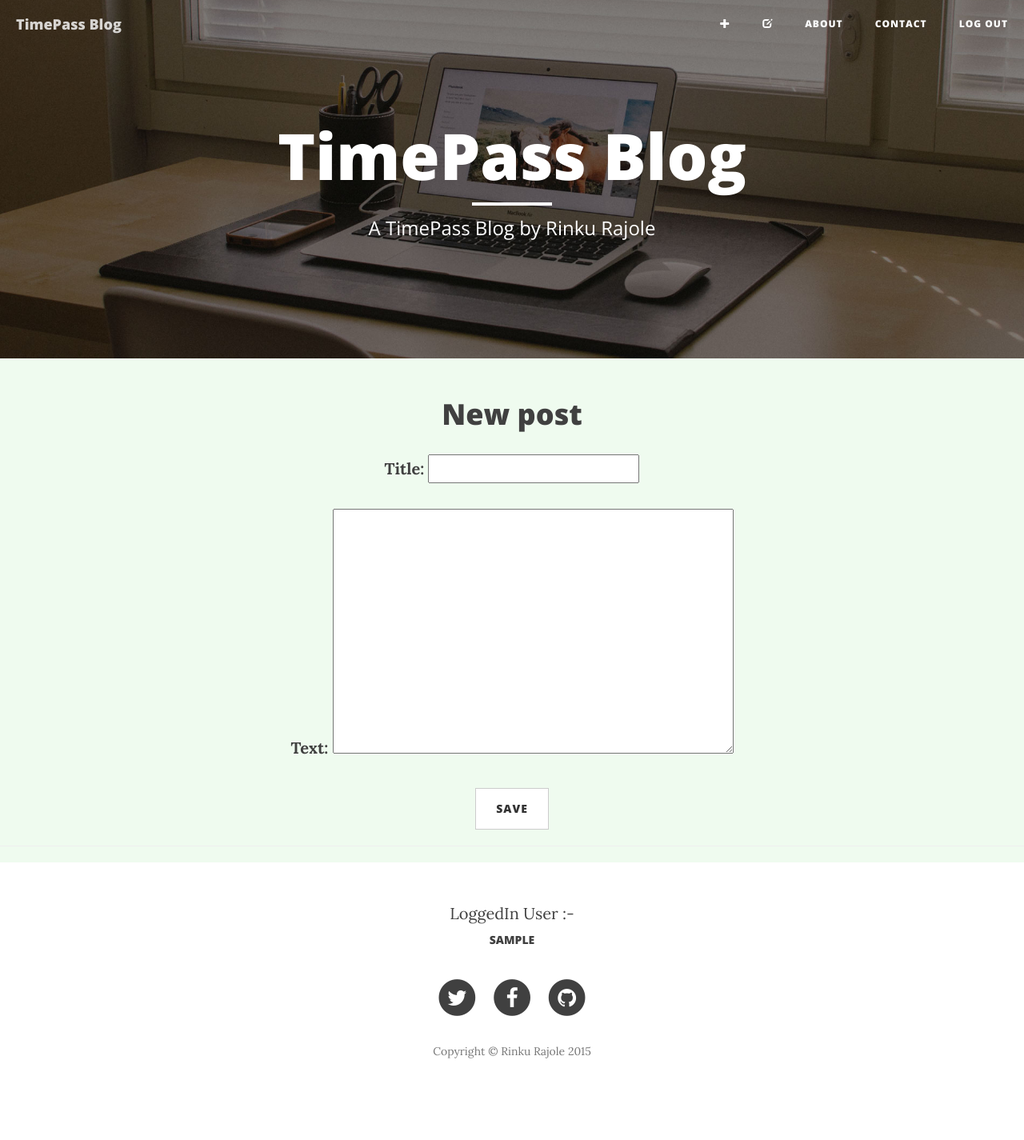
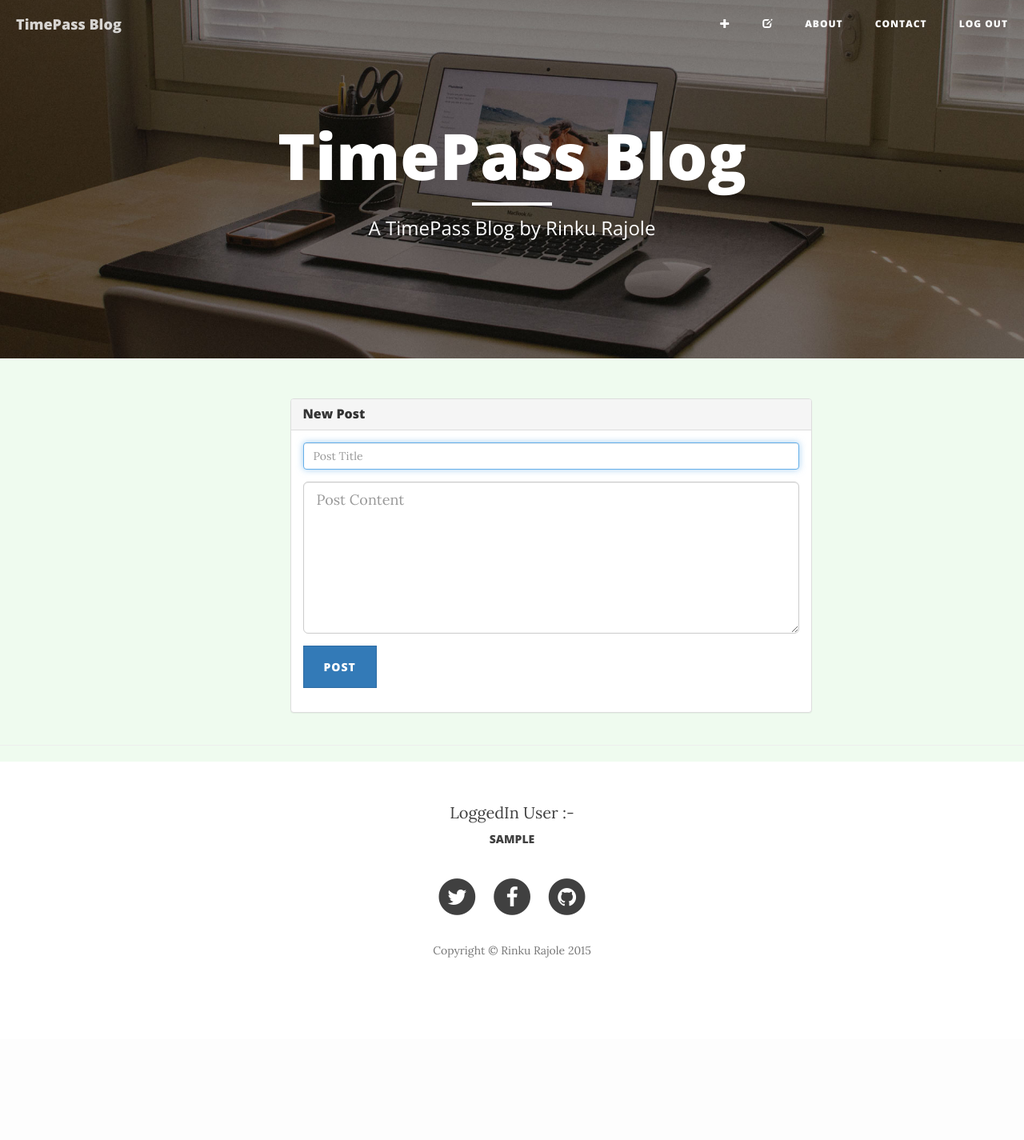
Before and after one commit to rinkurajole/my-first-blog, a Django app: page /post/new/ in a window 1280 px wide. Shown: the whole page at 80% size. After the commit the page ends 1197 px from the top, so only its background shows below. Run offline with Django 3.2, Linux system fonts and the light colour scheme; the visitor is signed in with stand-in values (Sample User, id 1); some libraries are stand-ins or nearby versions.

Commit message:
post,comment gui changed

```diff
--- a/blog/forms.py
+++ b/blog/forms.py
@@ -19,4 +19,4 @@ class CommentForm(forms.ModelForm):
 
     class Meta:
         model = Comment
-        fields = ('author', 'text',)
+        fields = ('text',)
--- a/blog/models.py
+++ b/blog/models.py
@@ -24,7 +24,7 @@ class Post(models.Model):
 
 class Comment(models.Model):
     post = models.ForeignKey('blog.Post', related_name='comments')
-    author = models.CharField(max_length=200)
+    author = models.ForeignKey('auth.User')
     text = models.TextField()
     created_date = models.DateTimeField(default=timezone.now)
     approved_comment = models.BooleanField(default=False)
--- a/blog/templates/blog/post_edit.html
+++ b/blog/templates/blog/post_edit.html
@@ -1,11 +1,29 @@
 {% extends 'blog/base.html' %}
 
 {% block content %}
-<center>
-<h1>New post</h1>
-<form method="POST" class="post-form">{% csrf_token %}
-  {{ form.as_p }}
-  <button type="submit" class="save btn btn-default">Save</button>
-</form>
-</center>
+<div class="container">
+    <div class="row">
+		<div class="col-md-7 col-md-offset-3">
+    		<div class="panel panel-default">
+			  	<div class="panel-heading">
+			    	<h3 class="panel-title">New Post</h3>
+			 	</div>
+			  	<div class="panel-body">
+					<form  method="post" action="{% url 'post_new'%}" role="form">
+    					{% csrf_token %}
+   						<div class="form-group">
+        					<input type="text" class="form-control" name="title" autofocus="" placeholder="Post Title" required/>
+    					</div>
+    					<div class="form-group">
+        					<textarea class="form-control input-lg" name="text" autofocus="" rows="7" placeholder="Post Content" required></textarea>
+    					</div>
+    					<div class="form-group">
+        					<input class="btn btn-primary btn-sm" type="submit" value="Post"/>
+    					</div>
+					</form>
+				</div>
+			</div>
+		</div>
+	</div>
+</div>
 {% endblock %}
--- a/blog/templates/blog/post_list.html
+++ b/blog/templates/blog/post_list.html
@@ -11,9 +11,6 @@
                         	<h2 class="post-title">
                             	{{ post.title }}
                         	</h2>
-                        	<h3 class="post-subtitle">
-                         	   post subtitle goes here.
-                        	</h3>
                     	</a>
                     	<p class="post-meta">Posted by <a href="#">{{ post.author }}</a> on {{ post.published_date }}</p>
 
--- a/blog/views.py
+++ b/blog/views.py
@@ -85,14 +85,13 @@ def add_comment_to_post(request, pk):
     post = get_object_or_404(Post, pk=pk)
     if request.method == "POST":
         form = CommentForm(request.POST)
+        print(request.POST)
         if form.is_valid():
             comment = form.save(commit=False)
+            comment.author = request.user
             comment.post = post
             comment.save()
             return redirect('blog.views.post_detail', pk=post.pk)
-    else:
-        form = CommentForm()
-    return render(request, 'blog/add_comment_to_post.html', {'form': form})
 
 @login_required
 def comment_approve(request, pk):
```
Also changed, not shown: blog/templates/blog/add_comment_to_post.html (deleted, +0 -11 lines), blog/templates/blog/post_detail.html (+10 -1 lines), blog/migrations/0003_auto_20151126_1009.py (added).
